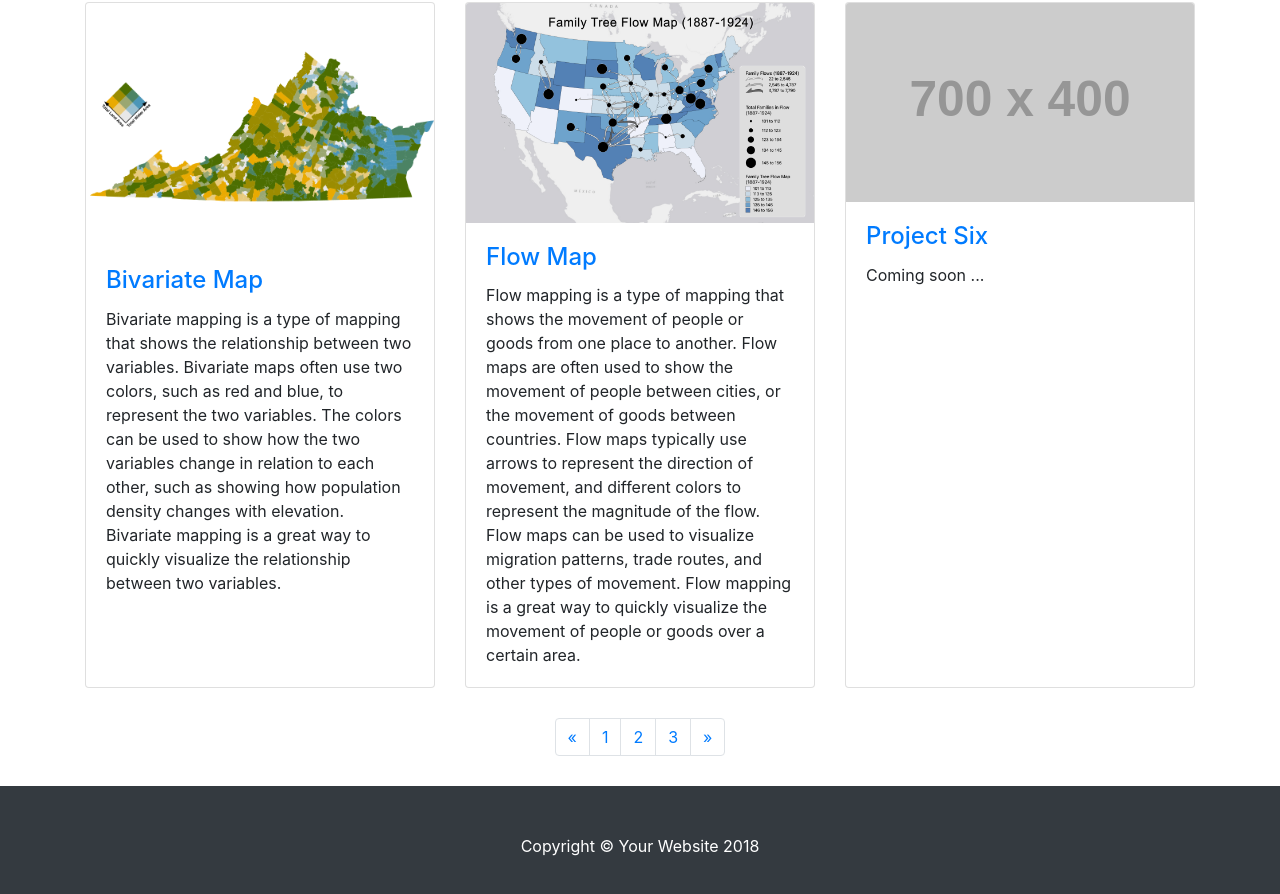
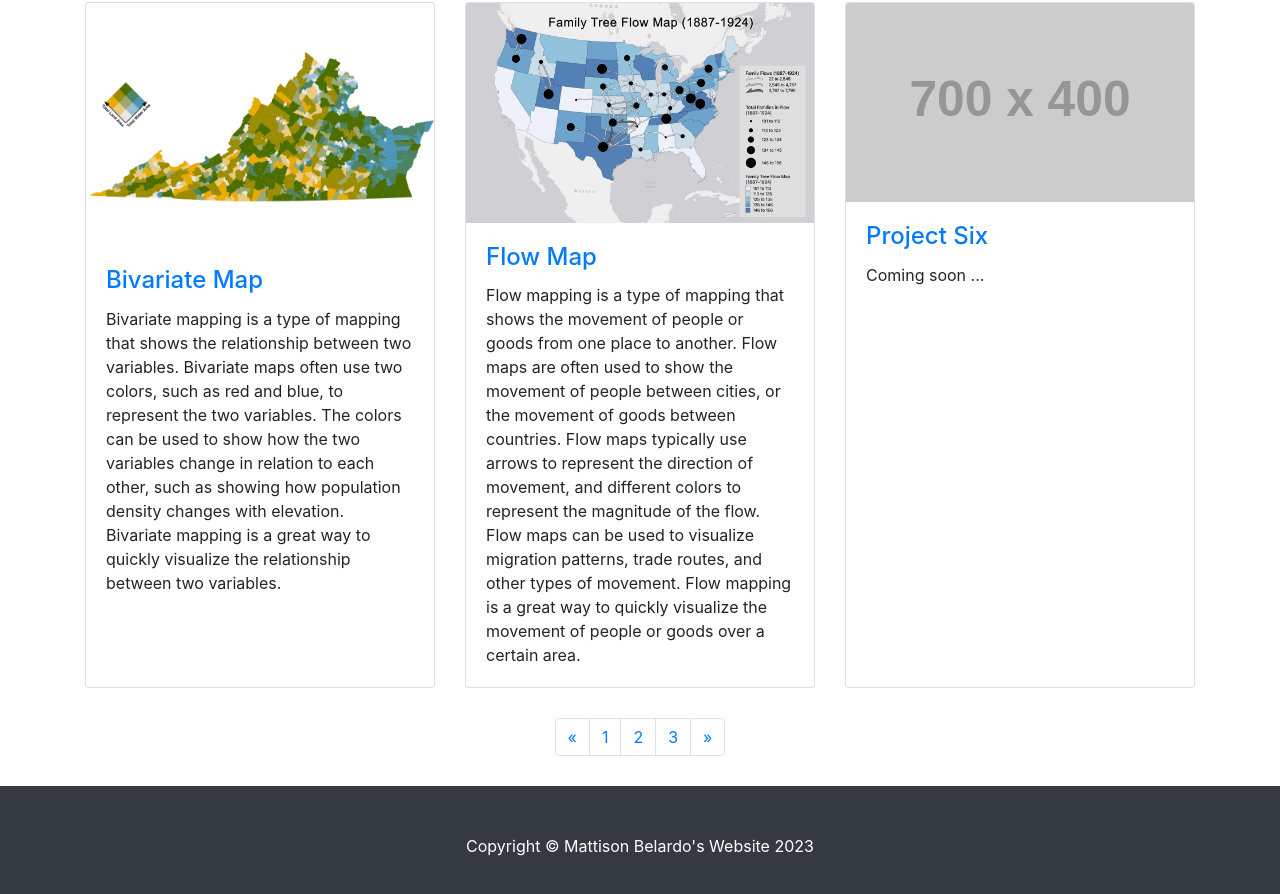
Before and after one commit to Mattison-Belardo/Mattison-Belardo, a website: page index.html in a window 1280 px wide. Shown: the part 818-1712 px from the top of the page. Drawn offline with Linux system fonts and the light colour scheme; placeholder pictures from the web are drawn by us.

Commit message:
Update index.html

```diff
--- a/index.html
+++ b/index.html
@@ -161,7 +161,7 @@
     <!-- Footer -->
     <footer class="py-5 bg-dark">
       <div class="container">
-        <p class="m-0 text-center text-white">Copyright &copy; Your Website 2018</p>
+        <p class="m-0 text-center text-white">Copyright &copy; Mattison Belardo's Website 2023</p>
       </div>
       <!-- /.container -->
     </footer>
```
